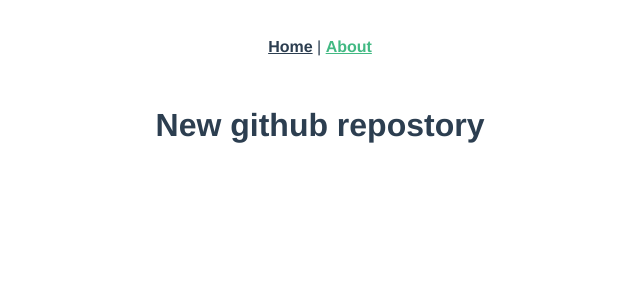
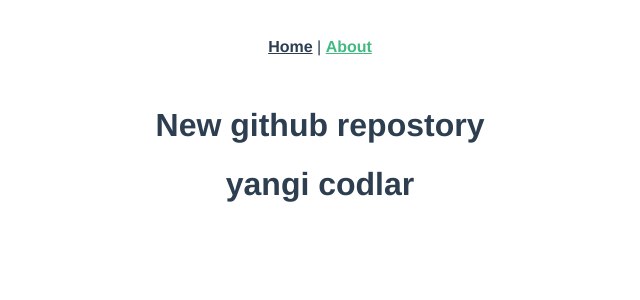
Before and after one commit to BakhramovDev/YetkazAppDemo, a Vue app: page /about in a window 1280 px wide. Shown: the top 300 px of the page, without its empty margins (320-960 px from the left). Built offline with nearby package versions, Linux system fonts and the light colour scheme.

Commit message:
yangi qisim

```diff
--- a/src/views/AboutView.vue
+++ b/src/views/AboutView.vue
@@ -1,5 +1,9 @@
 <template>
   <div class="about">
     <h1>New github repostory</h1>
+
+    <h1>
+      yangi codlar
+    </h1>
   </div>
 </template>
```
